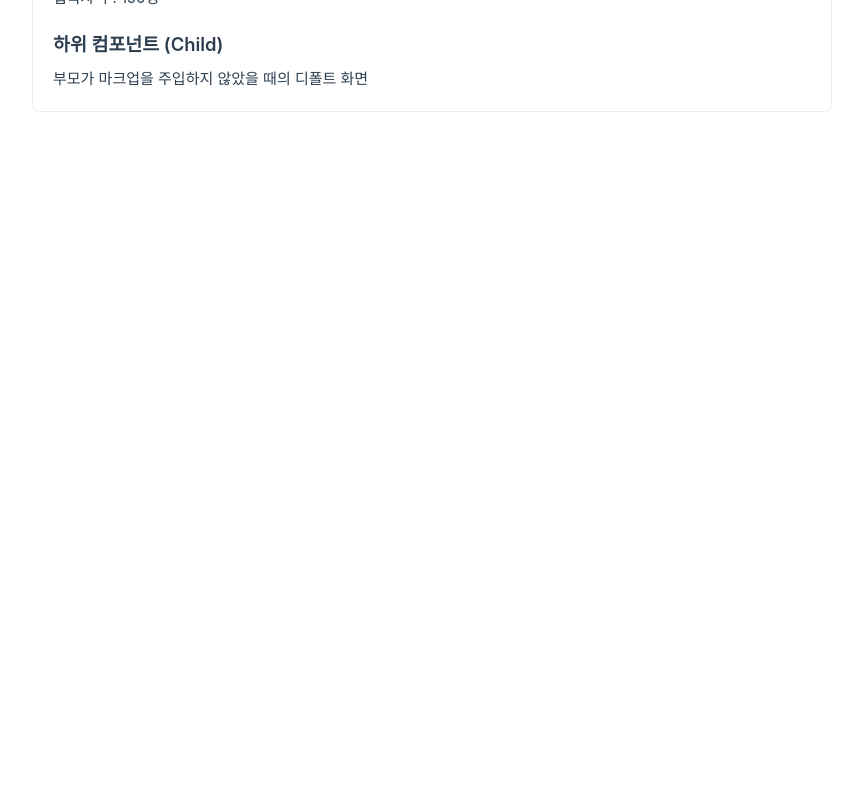
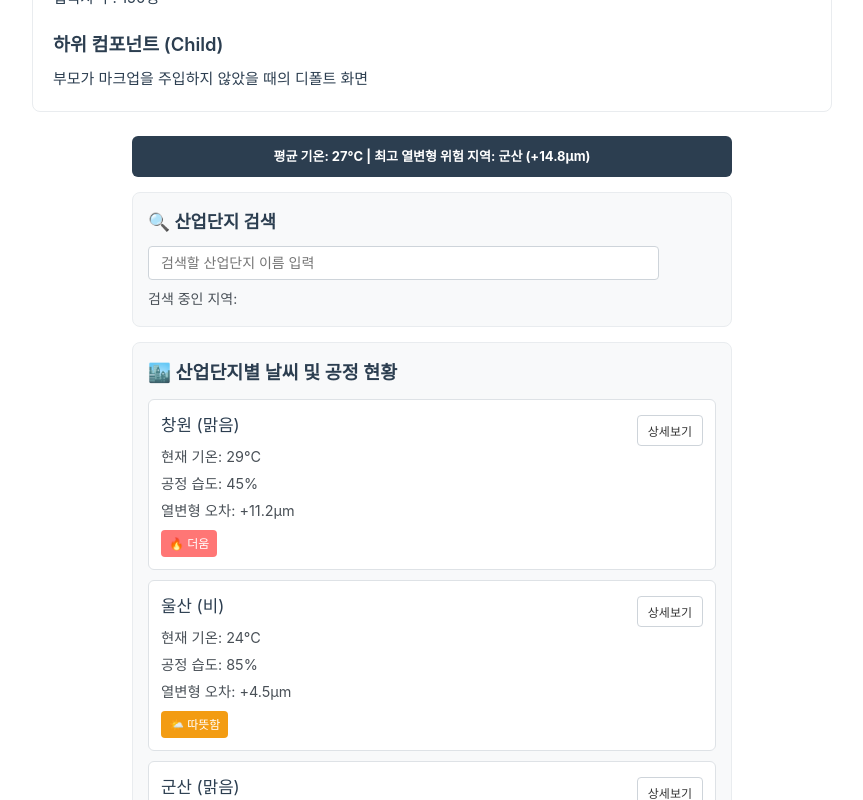
Before and after one commit to rntqkdl/skala-vue, a Vue app: page / in a window 1280 px wide. Shown: the part 10960-11760 px from the top of the page, without its empty margins (0-863 px from the left). Before the commit the page ends 11096 px from the top, so only its background shows below. Built offline with nearby package versions, Linux system fonts and the light colour scheme.

Commit message:
과제 3완료.

```diff
--- a/src/App.vue
+++ b/src/App.vue
@@ -59,6 +59,9 @@ import PropsEmitsParent from './components/practices/PropsEmitsParent.vue'
 import SlotDefaultParent from './components/practices/SlotDefaultParent.vue'
 import SlotNamedParent from './components/practices/SlotNamedParent.vue'
 import SlotScopedParent from './components/practices/SlotScopedParent.vue'
+
+// 14. Hands-on Weather Component (4개 분리 완성)
+import WeatherParent from './components/handson/WeatherParent.vue'
 </script>
 
 <template>
@@ -122,6 +125,9 @@ import SlotScopedParent from './components/practices/SlotScopedParent.vue'
     <SlotDefaultParent />
     <SlotNamedParent />
     <SlotScopedParent />
+
+    <!-- 14. Hands-on Weather Component (4개 분리 완성) -->
+    <WeatherParent />
   </div>
 </template>
 
--- /dev/null
+++ b/src/components/handson/BaseDashboardCard.vue
@@ -0,0 +1,15 @@
+<template>
+  <div class="base-dashboard-card">
+    <slot></slot>
+  </div>
+</template>
+
+<style scoped>
+.base-dashboard-card {
+  background: #f8f9fa;
+  padding: 15px;
+  border-radius: 8px;
+  margin-bottom: 15px;
+  border: 1px solid #e9ecef;
+}
+</style>
--- /dev/null
+++ b/src/components/handson/SearchBar.vue
@@ -0,0 +1,58 @@
+<script setup>
+// 1. 상위로 입력 텍스트를 전달할 커스텀 이벤트 등록
+defineEmits(['update-query'])
+
+// 2. 상위로부터 현재 검색 상태 값을 수신
+defineProps({
+  query: {
+    type: String,
+    default: '',
+  },
+})
+</script>
+
+<template>
+  <div class="search-inner">
+    <h3>🔍 산업단지 검색</h3>
+    <input
+      type="text"
+      :value="query"
+      @input="$emit('update-query', $event.target.value)"
+      placeholder="검색할 산업단지 이름 입력"
+    />
+    <p>
+      검색 중인 지역: <strong>{{ query }}</strong>
+    </p>
+  </div>
+</template>
+
+<style scoped>
+/* 🎨 원본 스타일 규격 */
+.search-inner h3 {
+  margin-top: 0;
+  margin-bottom: 10px;
+  font-size: 1.1rem;
+  color: #2c3e50;
+}
+
+input {
+  padding: 8px 12px;
+  width: 90%;
+  font-size: 14px;
+  border: 1px solid #ced4da;
+  border-radius: 4px;
+  margin-bottom: 8px;
+  box-sizing: border-box;
+}
+
+input:focus {
+  outline: none;
+  border-color: #3498db;
+}
+
+p {
+  margin: 0;
+  font-size: 14px;
+  color: #495057;
+}
+</style>
--- /dev/null
+++ b/src/components/handson/WeatherCard.vue
@@ -0,0 +1,93 @@
+<script setup>
+// 1. 상위로부터 산업단지 객체 데이터를 수신
+defineProps({
+  item: {
+    type: Object,
+    required: true,
+  },
+})
+
+// 2. 상위로 송신할 두 가지 커스텀 이벤트 등록
+const emit = defineEmits(['select-card', 'click-detail'])
+</script>
+
+<template>
+  <div class="weather-card" @click="emit('select-card', `${item.name} 공정이 선택되었습니다.`)">
+    <h4>{{ item.name }} ({{ item.status }})</h4>
+    <p>현재 기온: {{ item.temp }}°C</p>
+    <p>공정 습도: {{ item.humidity }}%</p>
+    <p>열변형 오차: +{{ item.expansionRate }}μm</p>
+
+    <!-- 기온별 3단계 뱃지 (교수님 뱃지 스타일 적용) -->
+    <span v-if="item.temp >= 25" class="badge hot">🔥 더움</span>
+    <span v-else-if="item.temp >= 20" class="badge warm">🌤️ 따뜻함</span>
+    <span v-else class="badge cool">❄️ 선선함</span>
+
+    <!-- 상세보기 버튼 (교수님 absolute 버튼 스타일 및 버블링 방지) -->
+    <button class="btn-detail" @click.stop="emit('click-detail', item)">상세보기</button>
+  </div>
+</template>
+
+<style scoped>
+/* 원본 스타일 규격 */
+.weather-card {
+  background: #fff;
+  border: 1px solid #dee2e6;
+  padding: 12px;
+  margin-bottom: 10px;
+  border-radius: 6px;
+  cursor: pointer;
+  position: relative;
+}
+
+.weather-card h4 {
+  margin: 0 0 6px 0;
+  font-size: 1.05rem;
+  color: #2c3e50;
+}
+
+.weather-card p {
+  margin: 0 0 4px 0;
+  color: #495057;
+  font-size: 0.9rem;
+}
+
+.badge {
+  display: inline-block;
+  padding: 4px 8px;
+  font-size: 12px;
+  border-radius: 4px;
+  color: #fff;
+  font-weight: 500;
+  margin-right: 6px;
+  margin-top: 4px;
+}
+
+.hot {
+  background-color: #ff7675;
+}
+
+.warm {
+  background-color: #f39c12;
+}
+
+.cool {
+  background-color: #74b9ff;
+}
+
+.btn-detail {
+  position: absolute;
+  right: 12px;
+  top: 15px;
+  padding: 6px 10px;
+  cursor: pointer;
+  background: #ffffff;
+  border: 1px solid #ced4da;
+  border-radius: 4px;
+  font-size: 12px;
+}
+
+.btn-detail:hover {
+  background-color: #f1f3f5;
+}
+</style>
--- /dev/null
+++ b/src/components/handson/WeatherParent.vue
@@ -0,0 +1,170 @@
+<script setup>
+import { ref, computed, watch, watchEffect } from 'vue'
+import BaseDashboardCard from './BaseDashboardCard.vue'
+import SearchBar from './SearchBar.vue'
+import WeatherCard from './WeatherCard.vue'
+
+// 1. 사용자 정의 산업단지 공정 데이터셋 (WeatherComposition 기반)
+const weatherList = ref([
+  {
+    id: 'city_01',
+    name: '창원',
+    temp: 29,
+    status: '맑음',
+    humidity: 45,
+    expansionRate: 11.2,
+  },
+  {
+    id: 'city_02',
+    name: '울산',
+    temp: 24,
+    status: '비',
+    humidity: 85,
+    expansionRate: 4.5,
+  },
+  {
+    id: 'city_03',
+    name: '군산',
+    temp: 32,
+    status: '맑음',
+    humidity: 75,
+    expansionRate: 14.8,
+  },
+  {
+    id: 'city_04',
+    name: '광주',
+    temp: 22,
+    status: '흐림',
+    humidity: 55,
+    expansionRate: 3.0,
+  },
+])
+
+// 2. 검색어 및 상태바 반응형 상태
+const searchQuery = ref('')
+const selectedCityInfo = ref('산업단지 카드를 클릭하거나 검색해 보세요.')
+
+// 3. 실시간 검색 필터링 (computed)
+const filteredWeatherList = computed(() => {
+  const query = searchQuery.value.trim()
+  if (!query) return weatherList.value
+  return weatherList.value.filter((item) => item.name.includes(query))
+})
+
+// 4. 전체 산단 평균 기온 계산 (computed)
+const avgTemp = computed(() => {
+  if (weatherList.value.length === 0) return 0
+  let totalTemp = 0
+  for (const plant of weatherList.value) {
+    totalTemp += plant.temp
+  }
+  return Math.round(totalTemp / weatherList.value.length)
+})
+
+// 5. 최고 열변형 위험 산단 찾기 (computed)
+const maxExpansionRate = computed(() => {
+  if (weatherList.value.length === 0) return null
+  let maxPlant = weatherList.value[0]
+  for (const plant of weatherList.value) {
+    if (plant.expansionRate > maxPlant.expansionRate) {
+      maxPlant = plant
+    }
+  }
+  return maxPlant
+})
+
+// 6. 상태 변화 감시자 (watch & watchEffect)
+watch(selectedCityInfo, (newInfo) => {
+  console.log(`👁️‍🗨️ [watch 감지] 상태 바 문구가 업데이트되었습니다 -> "${newInfo}"`)
+})
+
+watchEffect(() => {
+  console.log(
+    `🤖 [watchEffect 자동 호출] 현재 검색어 '${searchQuery.value}'에 매칭되는 산단 데이터를 필터링합니다.`,
+  )
+})
+
+// 7. 상세보기 알림 함수
+const showDetail = (item) => {
+  window.alert(
+    `${item.name}의 현재 날씨는 [${item.status}] 상태이며, 습도 ${item.humidity}%, 예상 열변형 오차는 +${item.expansionRate}μm 입니다.`,
+  )
+}
+</script>
+
+<template>
+  <div class="dashboard-wrapper">
+    <!-- 상단 종합 모니터링 통계 요약 바 -->
+    <div class="summary-bar">
+      평균 기온: {{ avgTemp }}°C | 최고 열변형 위험 지역:
+      {{ maxExpansionRate ? maxExpansionRate.name : '없음' }} (+{{
+        maxExpansionRate ? maxExpansionRate.expansionRate : 0
+      }}μm)
+    </div>
+
+    <!-- [1] 검색 상자: BaseDashboardCard 슬롯에 SearchBar 주입 -->
+    <BaseDashboardCard>
+      <SearchBar :query="searchQuery" @update-query="(val) => (searchQuery = val)" />
+    </BaseDashboardCard>
+
+    <!-- [2] 날씨 리스트 상자: BaseDashboardCard 슬롯에 WeatherCard 목록 주입 -->
+    <BaseDashboardCard>
+      <h3>🏙️ 산업단지별 날씨 및 공정 현황</h3>
+
+      <WeatherCard
+        v-for="item in filteredWeatherList"
+        :key="item.id"
+        :item="item"
+        @select-card="(msg) => (selectedCityInfo = msg)"
+        @click-detail="showDetail"
+      />
+
+      <p
+        v-if="filteredWeatherList.length === 0"
+        style="text-align: center; color: #e74c3c; padding: 10px 0"
+      >
+        😭 검색 결과와 일치하는 산업단지가 없습니다.
+      </p>
+    </BaseDashboardCard>
+
+    <!-- [3] 교수님 공식 연초록 상태바 스타일 -->
+    <div class="status-bar">
+      {{ selectedCityInfo }}
+    </div>
+  </div>
+</template>
+
+<style scoped>
+/* 🎨 원본 레이아웃 및 상태바 스타일 규격 */
+.dashboard-wrapper {
+  width: 600px;
+  margin: 0 auto;
+}
+
+.summary-bar {
+  background-color: #2c3e50;
+  color: #ffffff;
+  padding: 10px 14px;
+  border-radius: 6px;
+  margin-bottom: 15px;
+  font-size: 13px;
+  font-weight: bold;
+  text-align: center;
+}
+
+h3 {
+  margin-top: 0;
+  margin-bottom: 12px;
+  font-size: 1.15rem;
+  color: #2c3e50;
+}
+
+.status-bar {
+  background: #e8f5e9;
+  padding: 10px;
+  text-align: center;
+  color: #2e7d32;
+  font-weight: bold;
+  border-radius: 6px;
+}
+</style>
```
